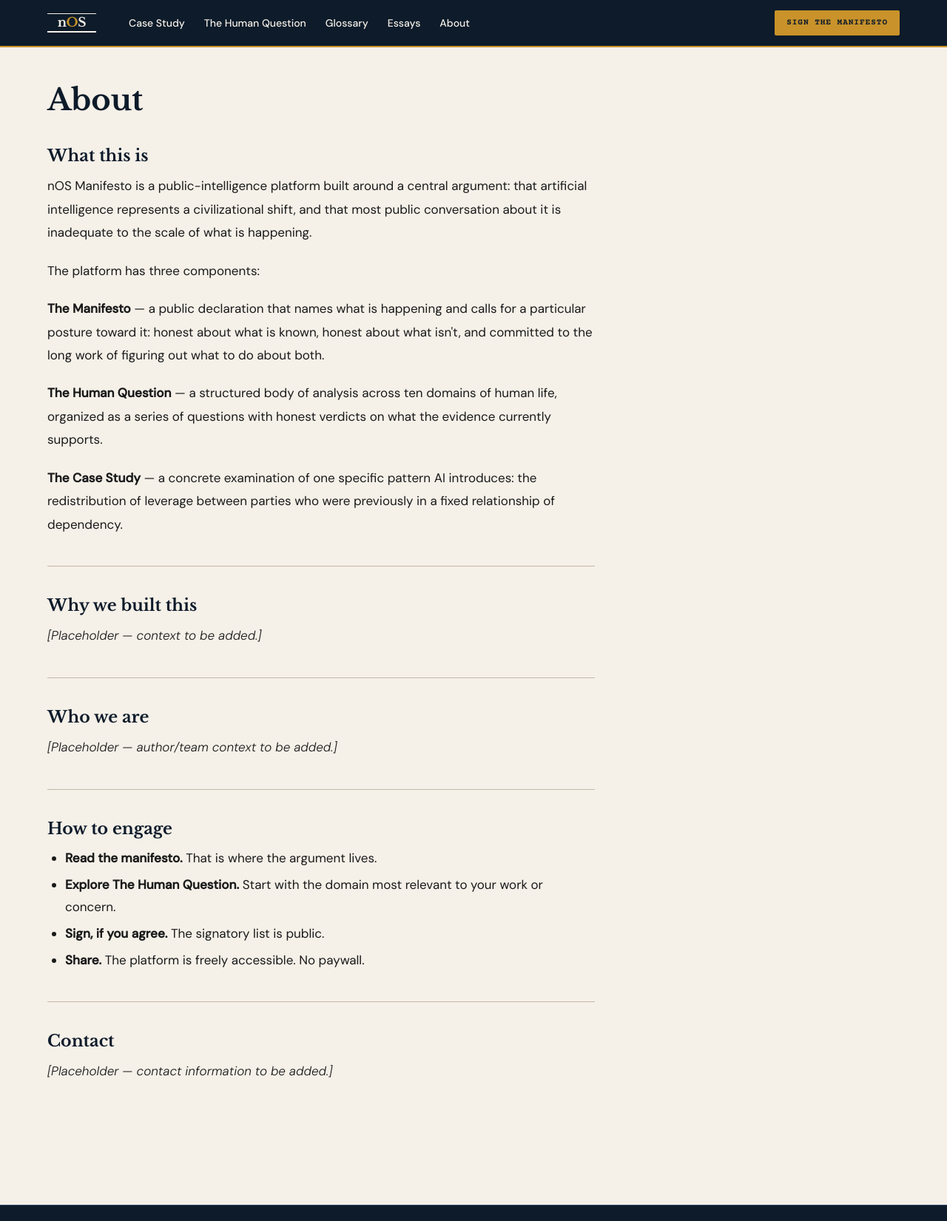
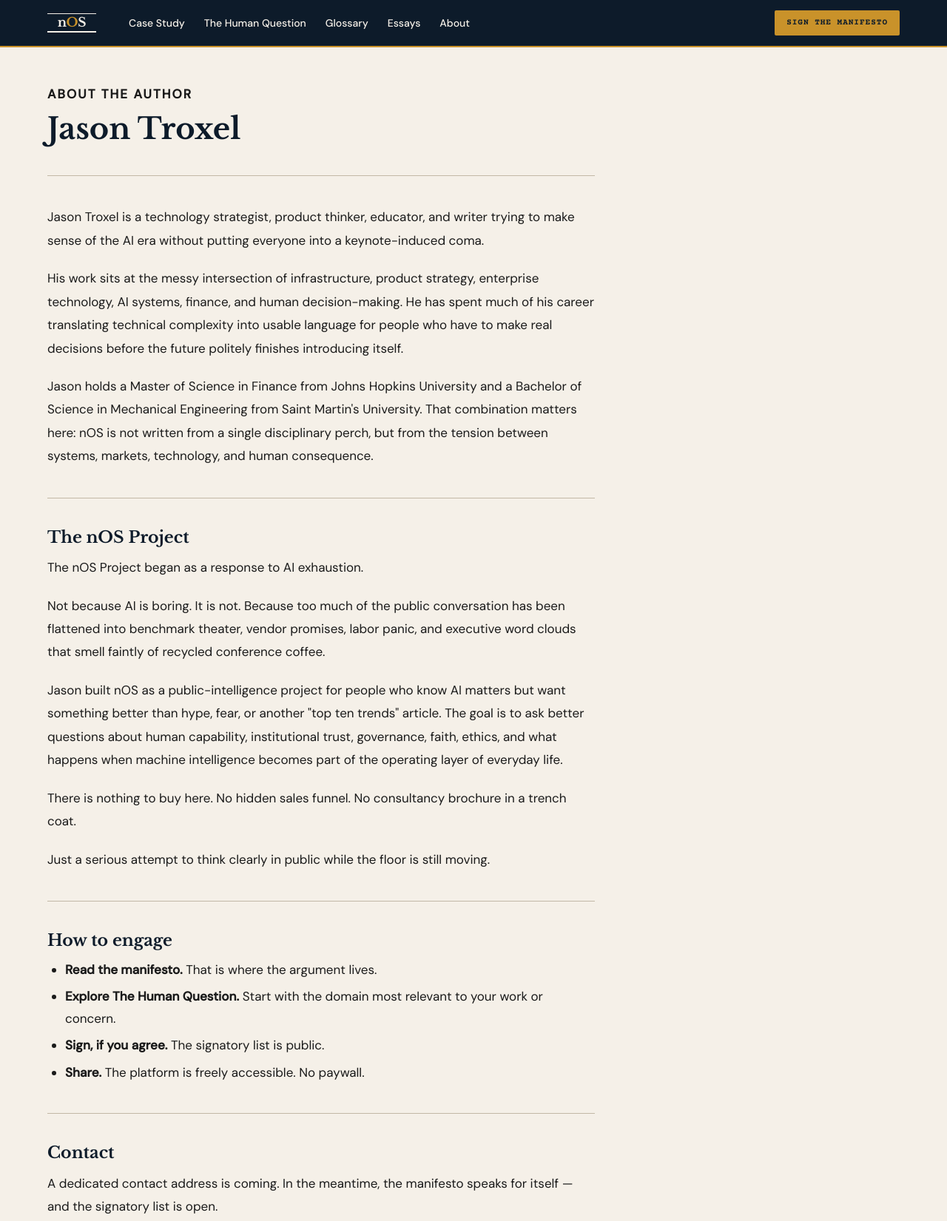
Before and after one commit to VTCJason/nosproject.org, an Astro site: page /about in a window 1280 px wide. Shown: the top 1651 px of the page at 74% size. Built offline with nearby package versions, Linux system fonts and the light colour scheme; Astro itself is replaced by a stand-in of ours.

Commit message:
Publish About page with Jason Troxel bio and nOS Project origin
* Fix nOS stamp nav: remove duplicate link, switch to HTML markup

- Remove 'nOS' nav list item (was duplicating the wordmark as an
  active amber link on homepage, showing two nOS elements side by side)
- Replace SVG <img> with HTML/CSS stamp markup in SiteHeader.astro:
  ivory rules + ivory nOS text + gold O, transparent background,
  renders with the page's loaded Libre Baskerville font
- Update all 12 static HTML files with equivalent inline-style markup
  (10 HQ domains, Glossary, Essay article)

Co-Authored-By: Claude Sonnet 4.6 <noreply@anthropic.com>

* Remove IAC prompt artifact from Glossary page

Scrubs all four IAC references:
- Page <title>: IAC AI Glossary → AI Glossary — nOS Project
- firm-badge block (IAC logo + Incredibly Accurate Consultants label) removed
- Back-link to IAC_State_of_AI_Report_2026.html removed
- Footer attribution: IAC AI Glossary → AI Glossary — nOS Project

Co-Authored-By: Claude Sonnet 4.6 <noreply@anthropic.com>

* Remove orphaned back-link CSS from Glossary

.back-link styles were left over after the IAC link removal.
No element uses this class anymore.

Co-Authored-By: Claude Sonnet 4.6 <noreply@anthropic.com>

* Publish About page with Jason Troxel bio and nOS Project origin

Replaces placeholder stubs with final copy:
- Bio: strategist/educator/writer profile, credentials (MSF Johns Hopkins,
  BSME Saint Martin's), disciplinary framing
- nOS Project: origin as response to AI exhaustion, stated purpose
- How to engage section retained
- Contact: placeholder noting email address coming soon

Co-Authored-By: Claude Sonnet 4.6 <noreply@anthropic.com>

---------

Co-authored-by: Jason Troxel <troxel.jason@gmail.com>
Co-authored-by: Claude Sonnet 4.6 <noreply@anthropic.com>

```diff
--- a/src/pages/about/index.mdx
+++ b/src/pages/about/index.mdx
@@ -1,34 +1,34 @@
 ---
 layout: ../../layouts/ArticleLayout.astro
-title: About
-description: What nOS Manifesto is, who built it, and how to engage with the work.
+title: About — Jason Troxel
+description: Technology strategist, product thinker, educator, and writer. The person behind the nOS Project.
 ---
 
-# About
+<p class="about-eyebrow">About the author</p>
 
-## What this is
-
-nOS Manifesto is a public-intelligence platform built around a central argument: that artificial intelligence represents a civilizational shift, and that most public conversation about it is inadequate to the scale of what is happening.
-
-The platform has three components:
-
-**The Manifesto** — a public declaration that names what is happening and calls for a particular posture toward it: honest about what is known, honest about what isn't, and committed to the long work of figuring out what to do about both.
-
-**The Human Question** — a structured body of analysis across ten domains of human life, organized as a series of questions with honest verdicts on what the evidence currently supports.
-
-**The Case Study** — a concrete examination of one specific pattern AI introduces: the redistribution of leverage between parties who were previously in a fixed relationship of dependency.
+# Jason Troxel
 
 ---
 
-## Why we built this
+Jason Troxel is a technology strategist, product thinker, educator, and writer trying to make sense of the AI era without putting everyone into a keynote-induced coma.
 
-*[Placeholder — context to be added.]*
+His work sits at the messy intersection of infrastructure, product strategy, enterprise technology, AI systems, finance, and human decision-making. He has spent much of his career translating technical complexity into usable language for people who have to make real decisions before the future politely finishes introducing itself.
+
+Jason holds a Master of Science in Finance from Johns Hopkins University and a Bachelor of Science in Mechanical Engineering from Saint Martin's University. That combination matters here: nOS is not written from a single disciplinary perch, but from the tension between systems, markets, technology, and human consequence.
 
 ---
 
-## Who we are
+## The nOS Project
 
-*[Placeholder — author/team context to be added.]*
+The nOS Project began as a response to AI exhaustion.
+
+Not because AI is boring. It is not. Because too much of the public conversation has been flattened into benchmark theater, vendor promises, labor panic, and executive word clouds that smell faintly of recycled conference coffee.
+
+Jason built nOS as a public-intelligence project for people who know AI matters but want something better than hype, fear, or another "top ten trends" article. The goal is to ask better questions about human capability, institutional trust, governance, faith, ethics, and what happens when machine intelligence becomes part of the operating layer of everyday life.
+
+There is nothing to buy here. No hidden sales funnel. No consultancy brochure in a trench coat.
+
+Just a serious attempt to think clearly in public while the floor is still moving.
 
 ---
 
@@ -43,4 +43,16 @@ The platform has three components:
 
 ## Contact
 
-*[Placeholder — contact information to be added.]*
+A dedicated contact address is coming. In the meantime, the manifesto speaks for itself — and the signatory list is open.
+
+<style>{`
+  .about-eyebrow {
+    font-family: 'Courier Prime', monospace;
+    font-size: 0.72rem;
+    letter-spacing: 0.12em;
+    text-transform: uppercase;
+    color: var(--gold);
+    font-weight: 700;
+    margin-bottom: 0.5rem !important;
+  }
+`}</style>
```
